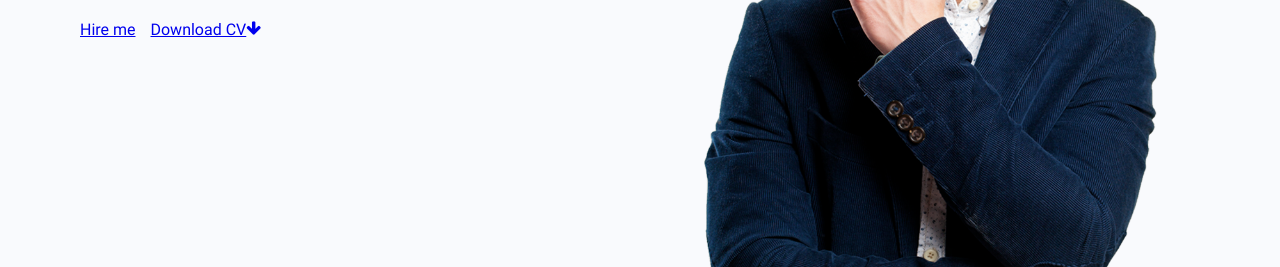
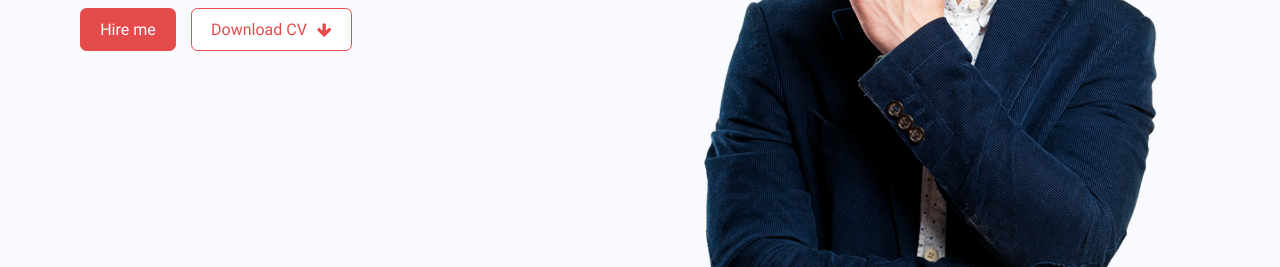
Before and after one commit to front-end-by-rimantas/32-grupe-portfolio, a website: page index.html in a window 1280 px wide. Shown: the part 533-800 px from the top of the page. Drawn offline with Linux system fonts and the light colour scheme; a web font is replaced by a local one.

Commit message:
Button style #13

```diff
--- a/css/base/base.css
+++ b/css/base/base.css
@@ -35,7 +35,9 @@ body {
 
 :root {
     --primary-color: #e54b4b;
+    --primary-color-anti: #fff;
     --primary-color-dark: #dd2020;
+    --primary-color-dark-anti: #fff;
     --grey-color: #f9fafd;
     --dark-color: #3c4858;
     --dark-color-anti: #fff;
--- a/css/components/button.css
+++ b/css/components/button.css
@@ -0,0 +1,28 @@
+.btn {
+    padding: 0.8em 1.2em;
+    font-size: 16px;
+    line-height: 1em;
+    text-decoration: none;
+    background-color: var(--primary-color);
+    color: var(--primary-color-anti);
+    border: 1px solid var(--primary-color);
+    border-radius: 0.4em;
+    cursor: pointer;
+    transition: all 0.3s;
+}
+.btn > .btn-icon {
+    margin-left: 10px;
+}
+.btn:hover {
+    background-color: var(--primary-color-dark);
+    color: var(--primary-color-dark-anti);
+}
+
+.btn.btn-white {
+    background-color: var(--primary-color-anti);
+    color: var(--primary-color);
+}
+.btn.btn-white:hover {
+    background-color: var(--primary-color);
+    color: var(--primary-color-anti);
+}
--- a/css/pages/home.css
+++ b/css/pages/home.css
@@ -43,6 +43,7 @@
 }
 .hero .hero-actions {
     display: flex;
+    flex-wrap: wrap;
     gap: 15px;
 }
 /* hero end */
--- a/index.html
+++ b/index.html
@@ -51,7 +51,7 @@
                 <p class="hero-description">Obviously I'm a Web Designer. Web Developer with over 3 years of experience. Experienced with all stages of the development cycle for dynamic web projects.</p>
                 <div class="hero-actions">
                     <a href="#" class="btn">Hire me</a>
-                    <a href="#" class="btn">Download CV<i class="fa fa-arrow-down"></i></a>
+                    <a href="#" class="btn btn-white">Download CV<i class="fa fa-arrow-down btn-icon"></i></a>
                 </div>
             </div>
         </div>
```
